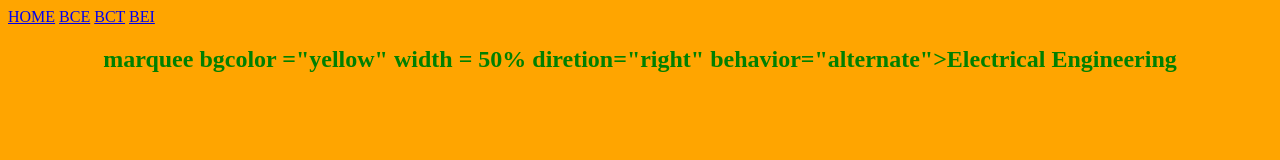
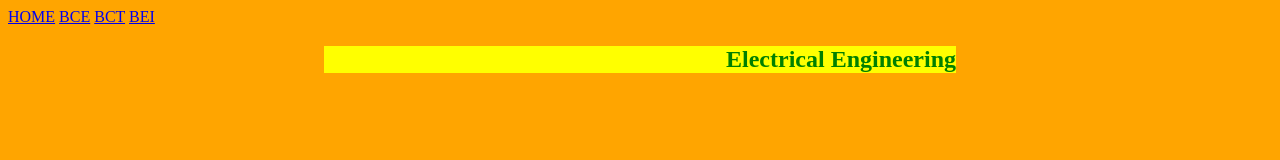
Before and after one commit to ratbha/ncelibrary, a plain HTML site: page bel.html in a window 1280 px wide. Drawn offline with Linux system fonts and the light colour scheme.

Commit message:
Update bel.html

```diff
--- a/bel.html
+++ b/bel.html
@@ -10,7 +10,9 @@
 <a href="bct.html">BCT</a>
 <a href="bei.html">BEI</a>
 	<center>
-<h2>marquee bgcolor ="yellow" width = 50% diretion="right" behavior="alternate">Electrical Engineering</h2></marquee>
+		<h2>
+<marquee bgcolor ="yellow" width = 50% diretion="right" behavior="alternate">Electrical Engineering</marquee>
+			</h2>
 	</center>
 </body>
 </ht
```
